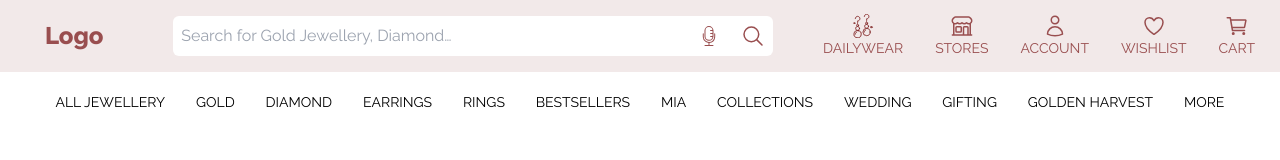
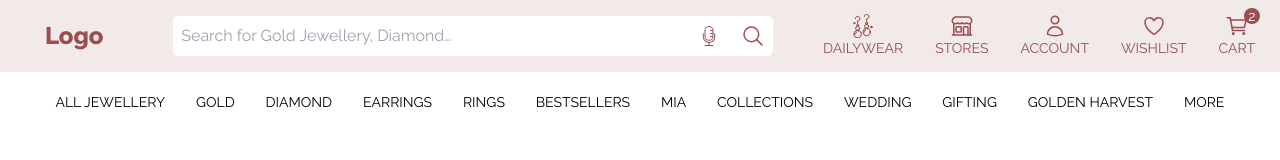
Before and after one commit to enryu-maker/ssj-fe, a React (Create React App) app: page /cart in a window 1280 px wide. Shown: the top 160 px of the page. Built offline with nearby package versions, Linux system fonts and the light colour scheme.

Commit message:
cart change

```diff
--- a/src/Components/Header.jsx
+++ b/src/Components/Header.jsx
@@ -88,9 +88,12 @@ const Header = () => {
           <Link
             to='#/'
             className='flex flex-col items-center uppercase text-sm text-primary-color delay-100 transition-all ease-linear hover:scale-[1.1] '>
-            <IoCartOutline className='w-6 h-6 text-primary-color' />
+            <IoCartOutline className='w-6 h-6 text-primary-color relative' />
             Cart
           </Link>
+          <span className=' absolute right-5 top-2 w-3 h-3 bg-primary-color text-white flex items-center justify-center rounded-full text-sm p-2'>
+            2
+          </span>
         </div>
       </div>
       {/* header link part  */}
```
